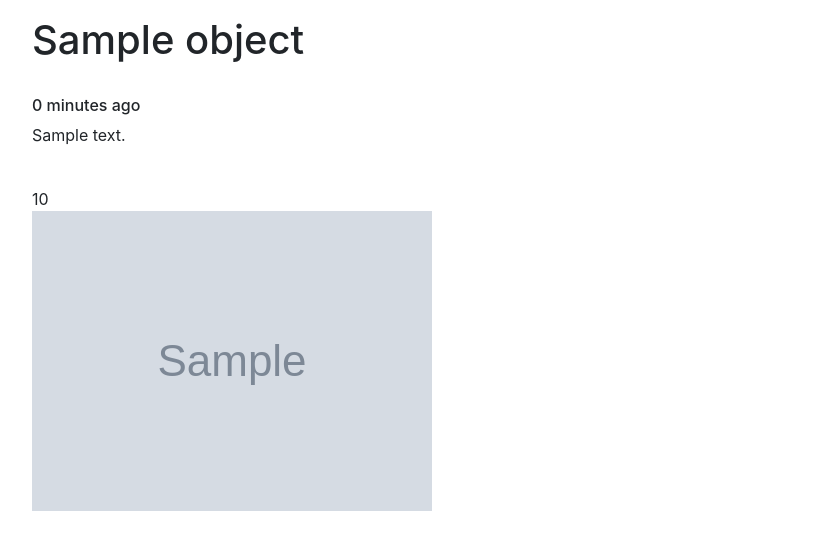
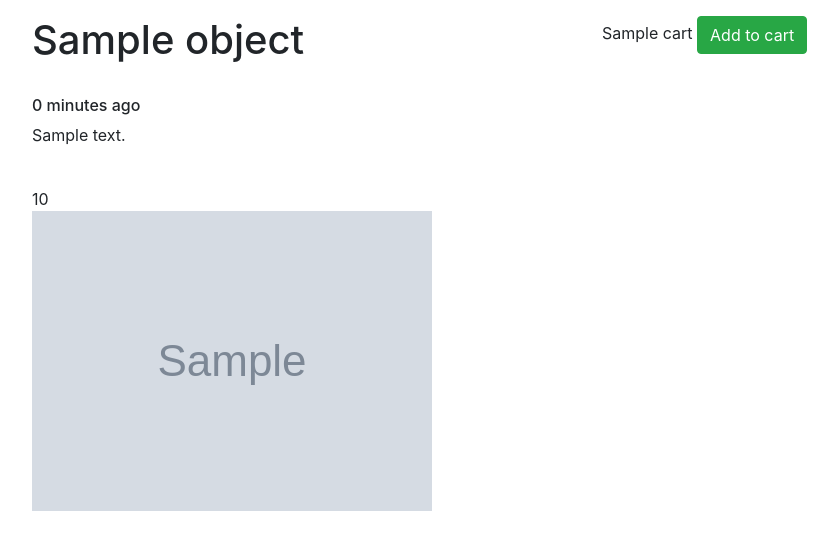
Before and after one commit to rafahuelin/django_ecocommerce, a Django app: template src/products/templates/products/detail.html in a window 1280 px wide. Shown: the part 56-606 px from the top of the page, without its empty margins (53-891 px from the left). Run offline with Django 3.2, Linux system fonts and the light colour scheme; the template is opened without the code that fills it: most values are stand-ins (such as "Sample title", 1, 10 or a date in 2020); grey boxes marked "Sample" are stand-in pictures; some libraries are stand-ins or nearby versions.

Commit message:
cart update view

```diff
--- a/src/django_ecommerce/urls.py
+++ b/src/django_ecommerce/urls.py
@@ -38,7 +38,7 @@ urlpatterns = [
     path('search/', include('search.urls', namespace='search')),
 
     # Cart App urls
-    path('cart/', cart_home, name='cart'),
+    path('cart/', include('carts.urls', namespace='cart')),
 ]
 
 if settings.DEBUG:
--- a/src/products/templates/products/detail.html
+++ b/src/products/templates/products/detail.html
@@ -3,7 +3,7 @@
 {% block content %}
 
     <div class="row">
-        <div class="col">
+        <div class="col-12 col-md-6">
             <h1>{{ object.title }}</h1> <br>
             <h6>{{ object.timestamp|timesince }} ago</h6>
             {{ object.description|linebreaks }} <br>
@@ -12,6 +12,15 @@
                 <img src="{{ object.image.url }}">
             {% endif %}
         </div>
+
+        <div class="col-12 col-md-6">
+            {{ cart }}
+            {% if object in cart.products.all %}
+                In cart <button class="btn btn-link">Remove?</button>
+            {% else %}
+                <button class="btn btn-success">Add to cart</button>
+            {% endif %}
+        </div>
     </div>
 
 {% endblock %}
```
Also changed, not shown: src/carts/models.py (+7 -4 lines), src/carts/urls.py (added, +14 -0 lines), src/carts/views.py (+16 -2 lines), src/products/views.py (+8 -0 lines).
